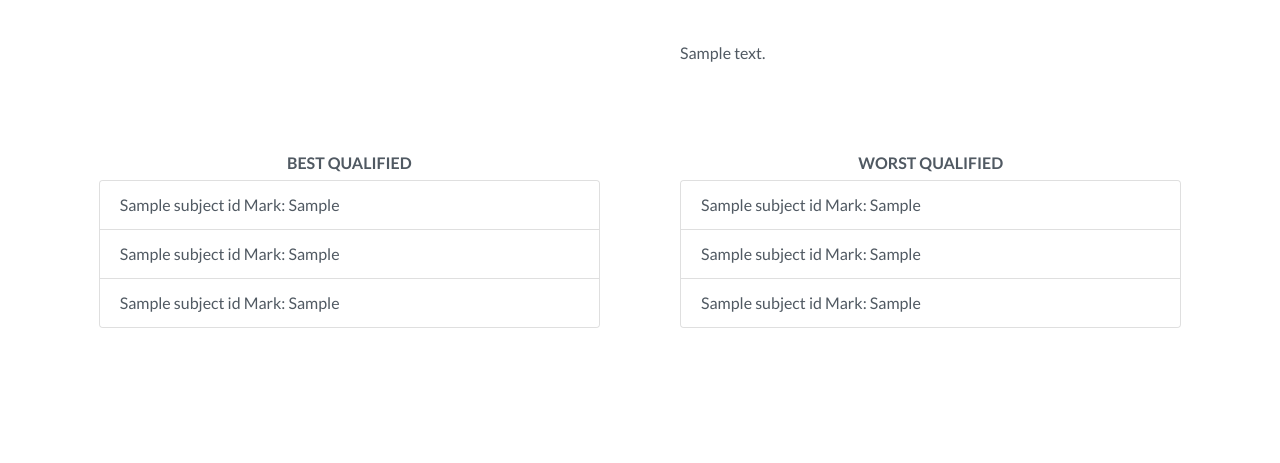
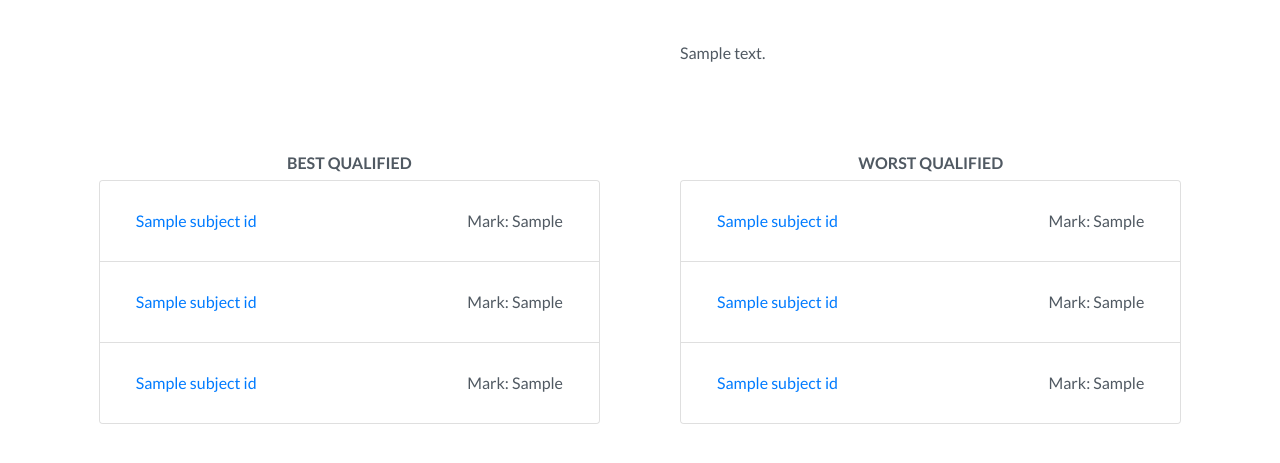
Before and after one commit to JoanPalau/UniversityApp3.0, a Django app: template univoting/templates/univoting/degree.html in a window 1280 px wide. Shown: the part 291-754 px from the top of the page. Run offline with Django 3.2, Linux system fonts and the light colour scheme; the template is opened without the code that fills it: most values are stand-ins (such as "Sample title", 1, 10 or a date in 2020); some libraries are stand-ins or nearby versions.

Commit message:
Modificat degree per mostrar worst i best de cada un a una banda

```diff
--- a/univoting/templates/univoting/degree.html
+++ b/univoting/templates/univoting/degree.html
@@ -66,16 +66,40 @@
             <div class="card">
               <ul class="list-group list-group-flush">
                 <li class="list-group-item">
+                  <div class="row">
+                    <div class="col-sm-6" style="text-align: left">
+                      <a href="{% url 'subject' degree.pk best_subjects.0.subject_id.pk %}">
                         {{ best_subjects.0.subject_id.name }}
+                      </a>
+                    </div>
+                    <div class="col-sm-6" style="text-align: right">
                       Mark: {{ best_subjects.0.subject_id.review.get_mark_rpr }}
+                    </div>
+                  </div>
                 </li>
                 <li class="list-group-item">
+                  <div class="row">
+                    <div class="col-sm-6" style="text-align: left">
+                      <a href="{% url 'subject' degree.pk best_subjects.1.subject_id.pk %}">
                         {{ best_subjects.1.subject_id.name }}
+                      </a>
+                    </div>
+                    <div class="col-sm-6" style="text-align: right">
                       Mark: {{ best_subjects.1.subject_id.review.get_mark_rpr }}
+                    </div>
+                  </div>
                 </li>
                 <li class="list-group-item">
+                  <div class="row">
+                    <div class="col-sm-6" style="text-align: left">
+                      <a href="{% url 'subject' degree.pk best_subjects.2.subject_id.pk %}">
                         {{ best_subjects.2.subject_id.name }}
+                      </a>
+                    </div>
+                    <div class="col-sm-6" style="text-align: right">
                       Mark: {{ best_subjects.2.subject_id.review.get_mark_rpr }}
+                    </div>
+                  </div>
                 </li>
               </ul>
             </div>
@@ -87,16 +111,40 @@
             <div class="card">
               <ul class="list-group list-group-flush">
                                 <li class="list-group-item">
+                  <div class="row">
+                    <div class="col-sm-6" style="text-align: left">
+                      <a href="{% url 'subject' degree.pk worst_subjects.0.subject_id.pk %}">
                         {{ worst_subjects.0.subject_id.name }}
+                      </a>
+                    </div>
+                    <div class="col-sm-6" style="text-align: right">
                       Mark: {{ worst_subjects.0.subject_id.review.get_mark_rpr }}
+                    </div>
+                  </div>
                 </li>
                 <li class="list-group-item">
+                  <div class="row">
+                    <div class="col-sm-6" style="text-align: left">
+                      <a href="{% url 'subject' degree.pk worst_subjects.1.subject_id.pk %}">
                         {{ worst_subjects.1.subject_id.name }}
+                      </a>
+                    </div>
+                    <div class="col-sm-6" style="text-align: right">
                       Mark: {{ worst_subjects.1.subject_id.review.get_mark_rpr }}
+                    </div>
+                  </div>
                 </li>
                 <li class="list-group-item">
+                  <div class="row">
+                    <div class="col-sm-6" style="text-align: left">
+                      <a href="{% url 'subject' degree.pk worst_subjects.2.subject_id.pk %}">
                         {{ worst_subjects.2.subject_id.name }}
+                      </a>
+                    </div>
+                    <div class="col-sm-6" style="text-align: right">
                       Mark: {{ worst_subjects.2.subject_id.review.get_mark_rpr }}
+                    </div>
+                  </div>
                 </li>
               </ul>
             </div>
```
Lines whose indentation alone changed are shown as unchanged.
